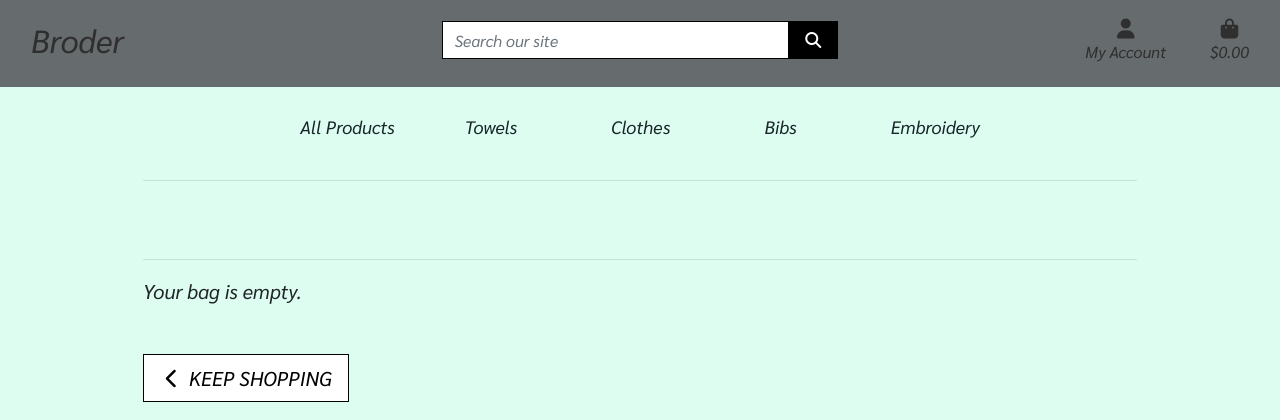
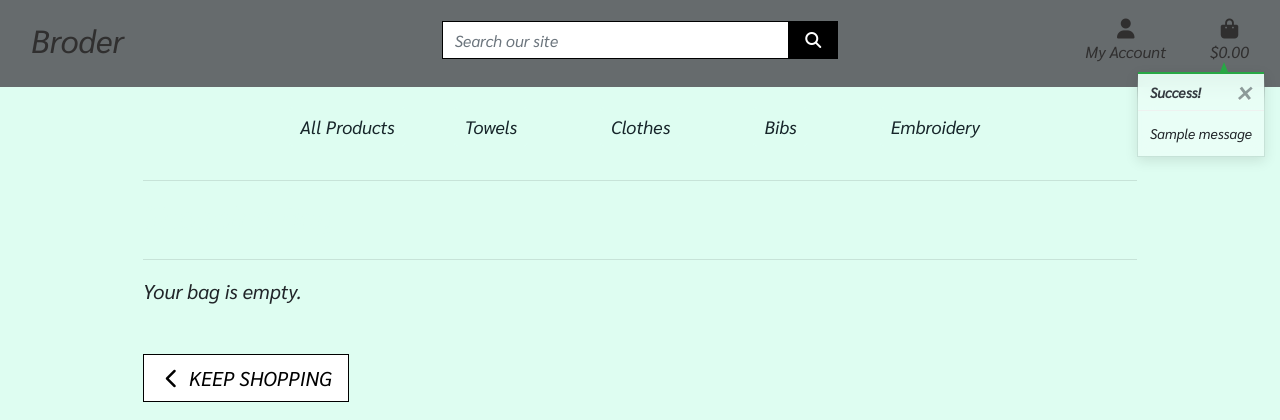
Before and after one commit to Code-Institute-Submissions/Federvgh-ms4-broder, a Django app: page /bag/ in a window 1280 px wide. Shown: the top 420 px of the page. Run offline with Django 3.2, Linux system fonts and the light colour scheme; tables that the repository leaves empty hold one stand-in row (values such as "Sample post"); one stand-in notice (Sample message) is shown; parts of the project's set-up code (start-up, migrations or seed data) failed here and were passed over; some libraries are stand-ins or nearby versions.

Commit message:
added toast_success.html and tested succesfully

```diff
--- a/bag/views.py
+++ b/bag/views.py
@@ -1,4 +1,7 @@
 from django.shortcuts import render, redirect, reverse, HttpResponse
+from django.contrib import messages
+
+from products.models import Product
 
 def view_bag(request):
     """ A view that renders the bag contents page """
@@ -7,7 +10,7 @@ def view_bag(request):
 
 def add_to_bag(request, item_id):
     """ Add a quantity of the specified product to the shopping bag """
-
+    product = Product.objects.get(pk=item_id)
     quantity = int(request.POST.get('quantity'))
     redirect_url = request.POST.get('redirect_url')
     bag = request.session.get('bag', {})
@@ -16,6 +19,7 @@ def add_to_bag(request, item_id):
         bag[item_id] += quantity
     else:
         bag[item_id] = quantity
+        messages.success(request, f'Added {product.name} to your bag')
 
     request.session['bag'] = bag
     return redirect(redirect_url)
--- a/ms4_broder/settings.py
+++ b/ms4_broder/settings.py
@@ -82,6 +82,8 @@ TEMPLATES = [
     },
 ]
 
+MESSAGE_STORAGE = 'django.contrib.messages.storage.session.SessionStorage'
+
 AUTHENTICATION_BACKENDS = [
 
     # Needed to login by username in Django admin, regardless of `allauth`
--- a/templates/base.html
+++ b/templates/base.html
@@ -108,7 +108,11 @@
   </header>
 
     {% if messages %}
-        <div class="message-container"></div>
+        <div class="message-container">
+            {% for message in messages %}
+                {% include 'includes/toasts/toast_success.html' %}
+            {% endfor %}
+        </div>
     {% endif %}
 
     {% block page_header %}
@@ -118,6 +122,9 @@
     {% endblock %}
 
     {% block postloadjs %}
+    <script type="text/javascript">
+        $('.toast').toast('show');
+    </script>
     {% endblock %}
 
 
--- /dev/null
+++ b/templates/includes/toasts/toast_success.html
@@ -0,0 +1,13 @@
+<div class="toast custom-toast rounded-0 border-top-0" data-autohide="false">
+    <div class="arrow-up arrow-success"></div>
+    <div class="w-100 toast-capper bg-success"></div>
+    <div class="toast-header bg-white text-dark">
+        <strong class="mr-auto">Success!</strong>
+        <button type="button" class="ml-2 mb-1 close text-dark" data-dismiss="toast" aria-label="Close">
+            <span aria-hidden="true">&times;</span>
+        </button>
+    </div>
+    <div class="toast-body bg-white">
+        {{ message }}
+    </div>
+</div>
```
Also changed, not shown: templates/includes/toasts/toast_error.html (added, +13 -0 lines), templates/includes/toasts/toast_info.html (added, +13 -0 lines), templates/includes/toasts/toast_warning.html (added, +13 -0 lines).
